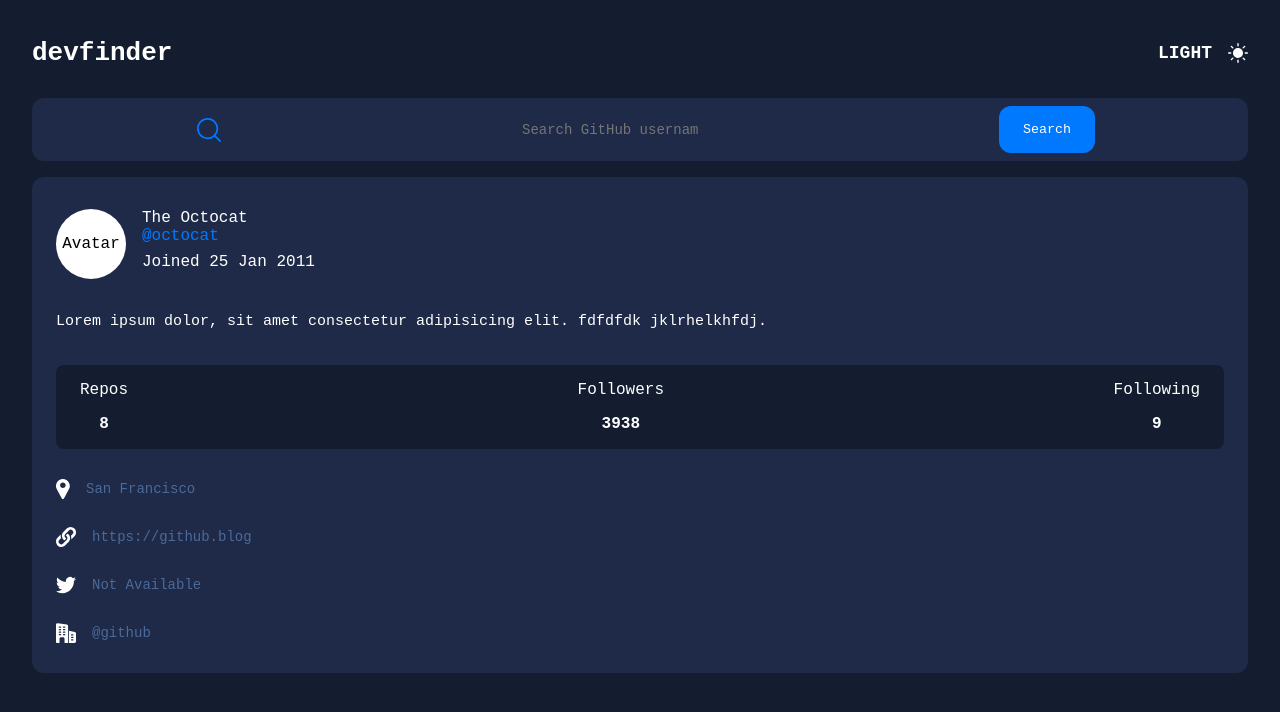
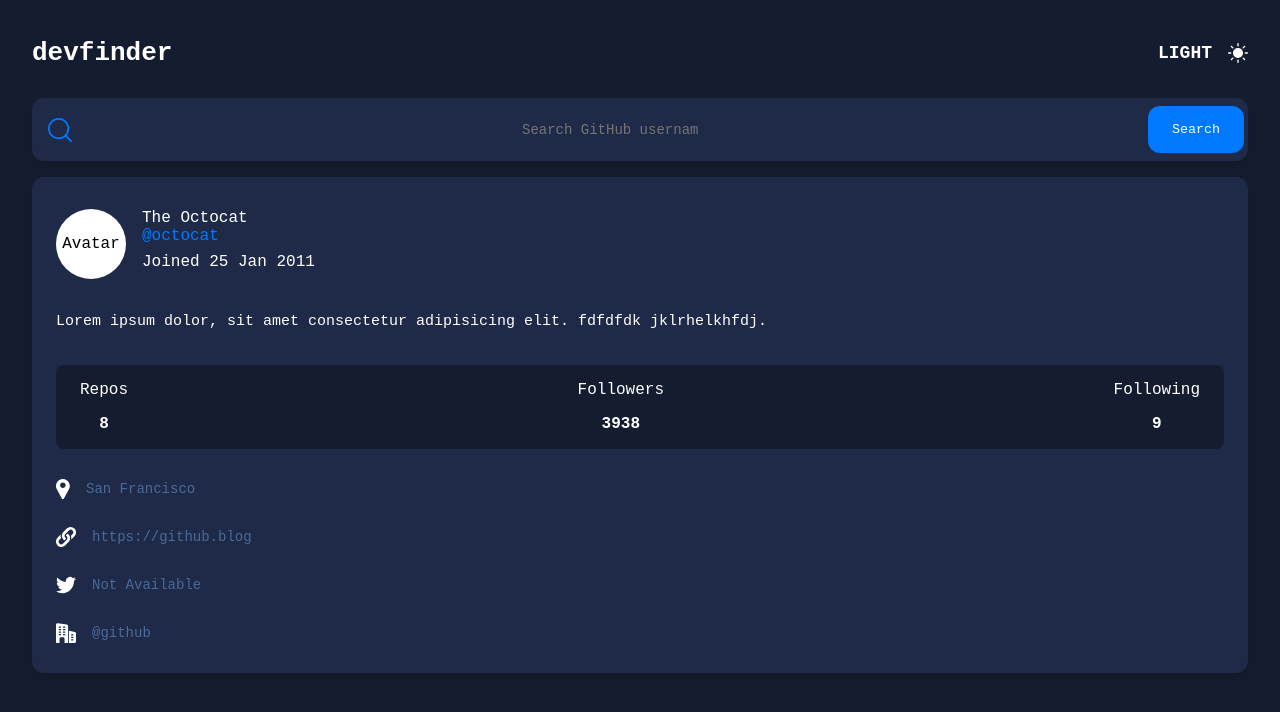
Before and after one commit to AlsoPeters/fm-github-user-search, a Next.js app: page / in a window 1280 px wide. Shown: the top 712 px of the page. Built offline with nearby package versions, Linux system fonts and the light colour scheme.

Commit message:
added drop shadow to light mode styling

```diff
--- a/src/components/Body.tsx
+++ b/src/components/Body.tsx
@@ -5,7 +5,7 @@ import Info from './Info';
 
 export default function Body() {
   return (
-    <div className='dark:bg-DM-dark-blue bg-LM-white rounded-xl my-4 px-6 py-4 flex flex-col gap-4'>
+    <div className='dark:bg-DM-dark-blue bg-LM-white rounded-xl my-4 px-6 py-4 flex flex-col gap-4 shadow-lg'>
       <Info />
       <Stats />
       <Social />
--- a/src/components/Search.tsx
+++ b/src/components/Search.tsx
@@ -3,7 +3,8 @@ import SearchIcon from '../assets/icon-search.svg';
 
 export default function Search() {
   return (
-    <div className='dark:bg-DM-dark-blue bg-LM-white drop-shadow-2xl rounded-xl justify-around pl-4 flex items-center pr-1'>
+    <>
+      <div className='dark:bg-DM-dark-blue bg-LM-white shadow-lg  rounded-xl justify-between pl-4 flex items-center pr-1'>
         <SearchIcon />
         <input
           placeholder='Search GitHub username'
@@ -13,5 +14,6 @@ export default function Search() {
           Search
         </button>
       </div>
+    </>
   );
 }
```
Lines whose indentation alone changed are shown as unchanged.
